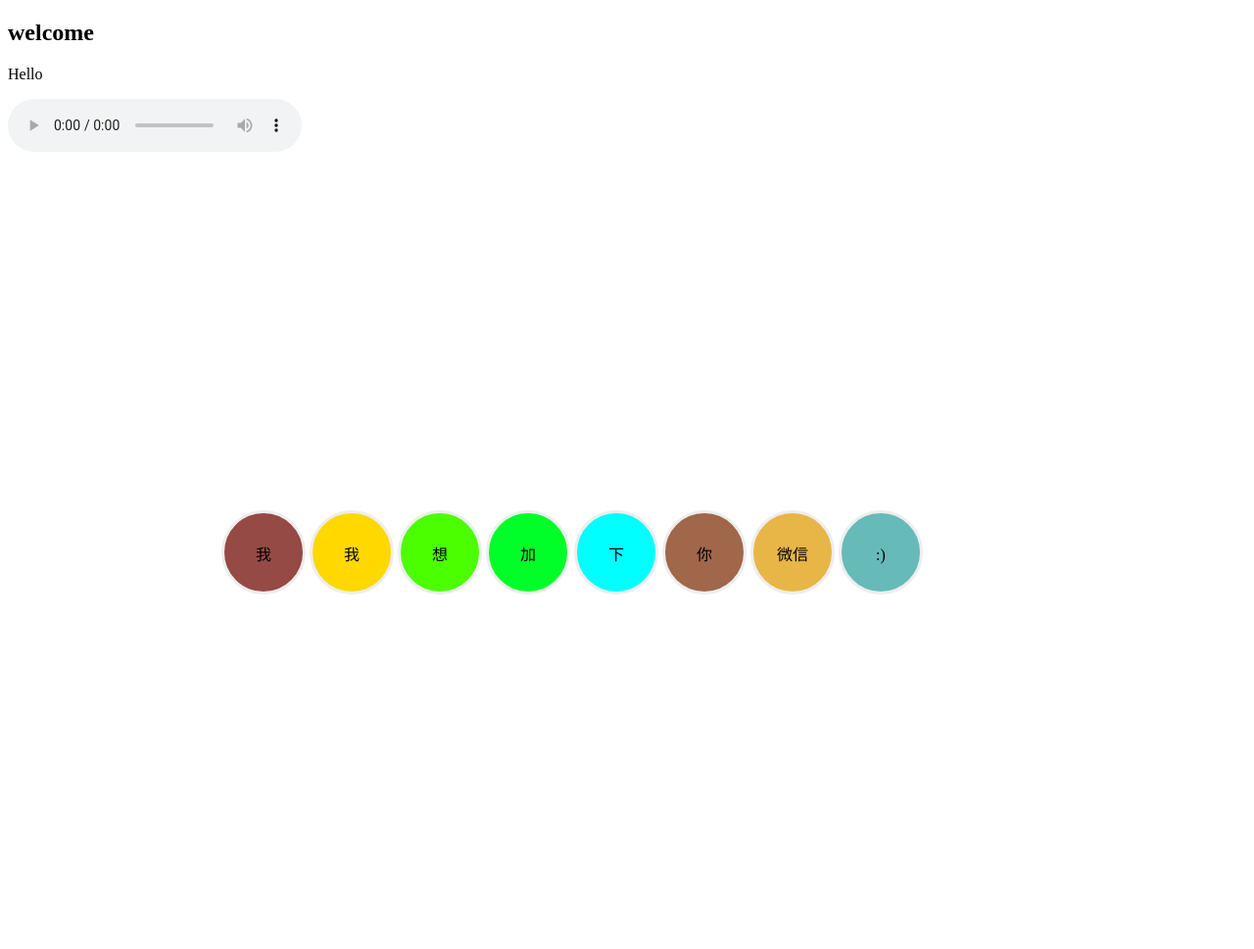
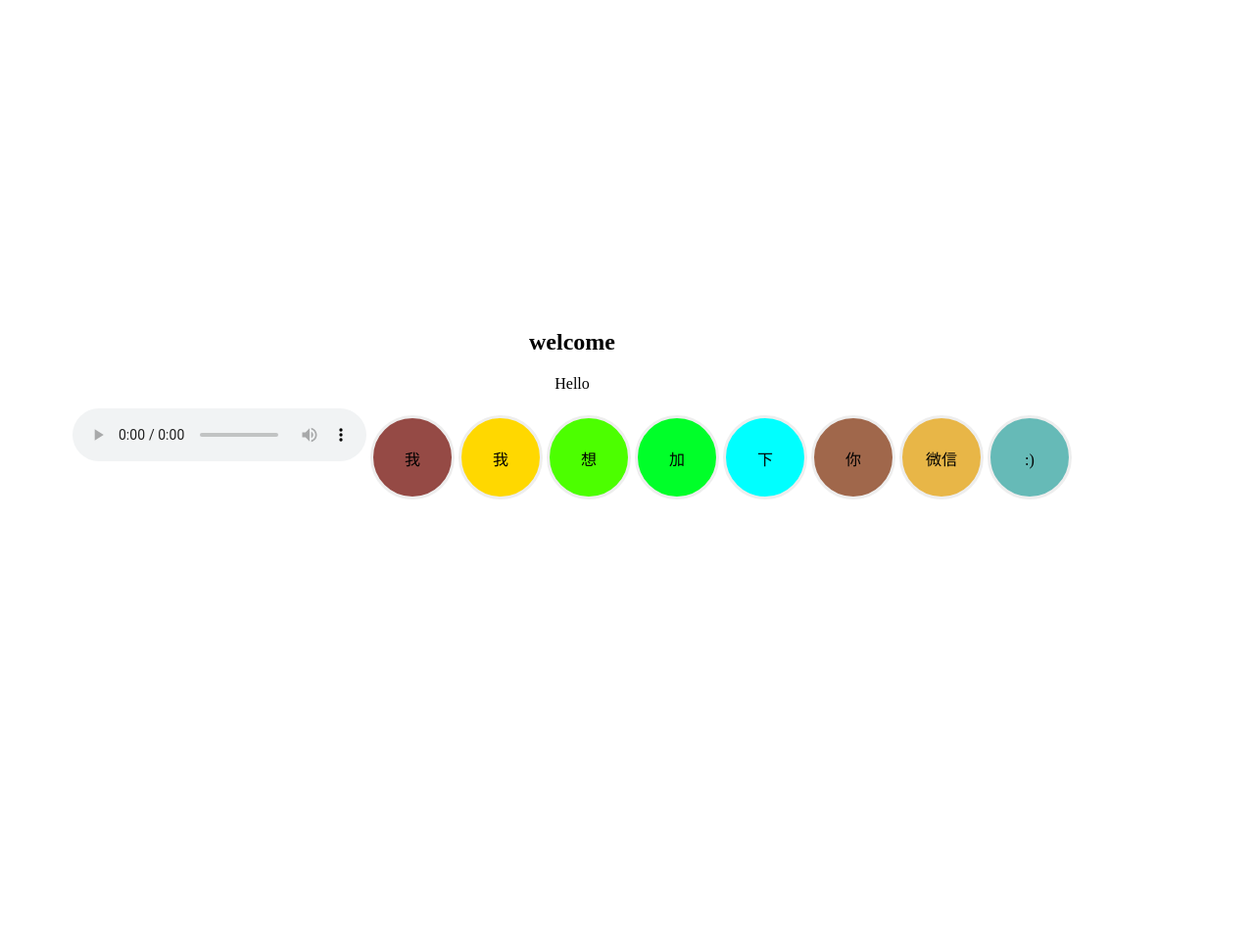
Before and after one commit to dypan/jekyll_demo, a Jekyll site: the page built from index.html, in a window 1280 px wide. Shown: the whole page at 98% size. Built offline with Jekyll 4.4.1, drawn with Linux system fonts in a browser that asks for light colours; after the commit the page ends 900 px from its top, so only the background shows below that.

Commit message:
Update index.html

```diff
--- a/index.html
+++ b/index.html
@@ -35,14 +35,15 @@ title: welcome
             margin-right: auto;
         }
     </style>
-<h2>{{page.title}}</h2>
+
+<div class="outer">
+        <div class="middle">
+                <div style="text-align:center">
+                    <h2>{{page.title}}</h2>
 <p>Hello</p>
 <audio class="audioPlayer" controls="" autoplay="" preload="metadata" src="http://m1.music.126.net/QhkYBMghNa--hrN3nHDsZQ==/2011006767214413.mp3">
                             Your browser does not support HTML5 <code>audio</code>.
                         </audio>
-<div class="outer">
-        <div class="middle">
-                <div style="text-align:center">
                     <span class="show__logo show__logo--list">我</span>
                     <span class="show__logo show__logo--list" style="background-color:#ffd800">我</span>
                     <span class="show__logo show__logo--list" style="background-color:#4cff00">想</span>
```
